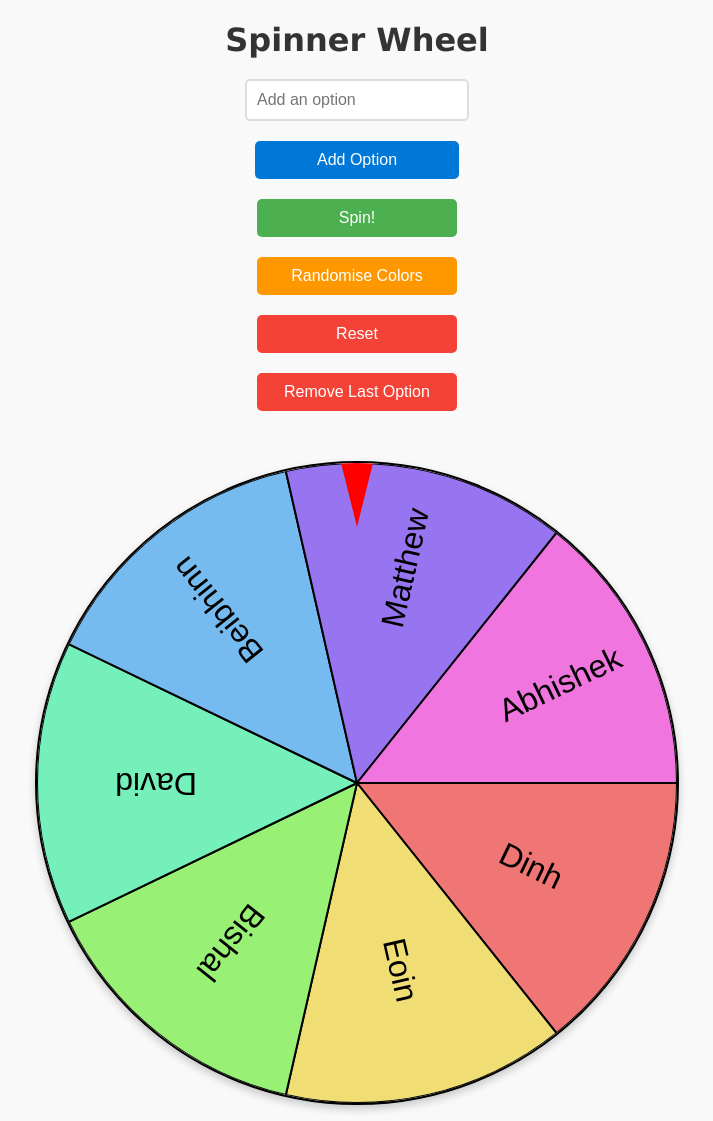
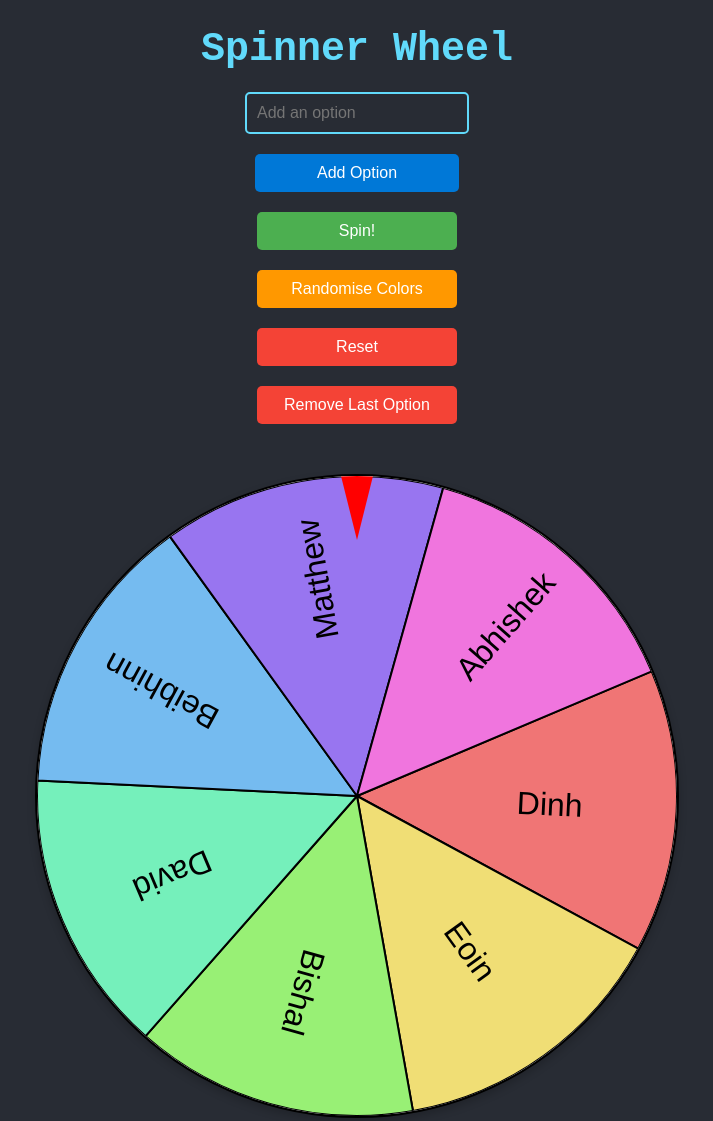
Before and after one commit to UniqueClone/web-spinner, a plain HTML site: page index.html in a window 1280 px wide. Shown: the whole page, without its empty margins (283-996 px from the left). Drawn offline with Linux system fonts and the light colour scheme.

Commit message:
UPdated styling and random start position.

```diff
--- a/spinner.js
+++ b/spinner.js
@@ -1,7 +1,7 @@
 const canvas = document.getElementById("spinnerCanvas");
 const ctx = canvas.getContext("2d");
 const options = [];
-let rotationAngle = 0; // Current rotation angle of the wheel
+let rotationAngle = Math.random() * 360; // Random initial rotation angle
 
 // Function to resize canvas dynamically
 function resizeCanvas() {
--- a/styles.css
+++ b/styles.css
@@ -1,7 +1,9 @@
 /* General body styling */
 body {
-    font-family: Verdana, sans-serif;
-    background-color: #f9f9f9;
+    font-family: 'Berkeley Mono', monospace;
+    font-size: 16px;
+    background-color: #282c34;
+    color: #61dafb;
     margin: 0;
     padding: 0;
     display: flex;
@@ -12,7 +14,7 @@ body {
 }
 
 h1 {
-    color: #333;
+    font-size: 2.5em;
     text-align: center;
     margin-bottom: 20px;
 }
@@ -28,7 +30,8 @@ form {
 input[type="text"] {
     padding: 10px;
     width: 200px;
-    border: 2px solid #ddd;
+    border: 2px solid #61dafb;
+    background-color: #282c34;
     border-radius: 5px;
     font-size: 16px;
     transition: border-color 0.3s ease-in-out;
@@ -47,7 +50,7 @@ button {
     color: white;
     border: none;
     border-radius: 5px;
-    font-size: 16px;
+    font-size: 1rem;
     cursor: pointer;
     transition: background-color 0.3s ease-in-out;
     min-width: 200px;
```
